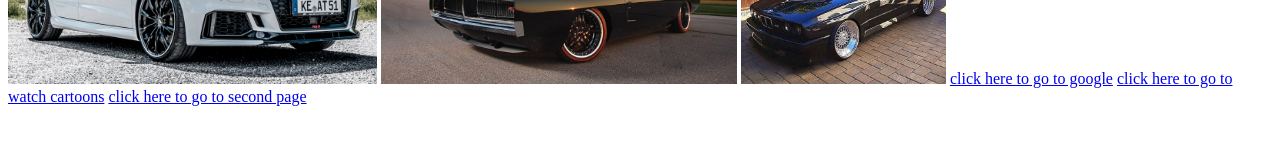
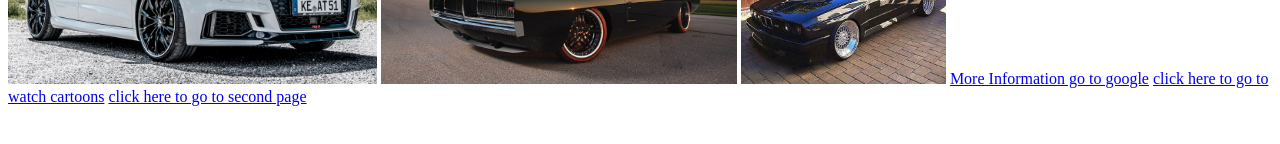
Before and after one commit to Maximas1309/The-Next-Big-Thing--, a plain HTML site: page index.html in a window 1280 px wide. Shown: the part 472-616 px from the top of the page. Drawn offline with Linux system fonts and the light colour scheme.

Commit message:
Update index.html

```diff
--- a/index.html
+++ b/index.html
@@ -16,7 +16,7 @@
             <img src="images/wp2292831.jpg"height='200'/>
             <img src="images/FB_IMG_14663263183750519.jpg"height='200'/>
 
-            <a href="http://www.google.co.za">click here to go to google</a>
+            <a href="http://www.google.co.za">More Information go to google</a>
             <a href="http://www.wcoforever.tv">click here to go to watch cartoons</a>
             <a href="About.html">click here to go to second page</a>
         </BODY>
```
